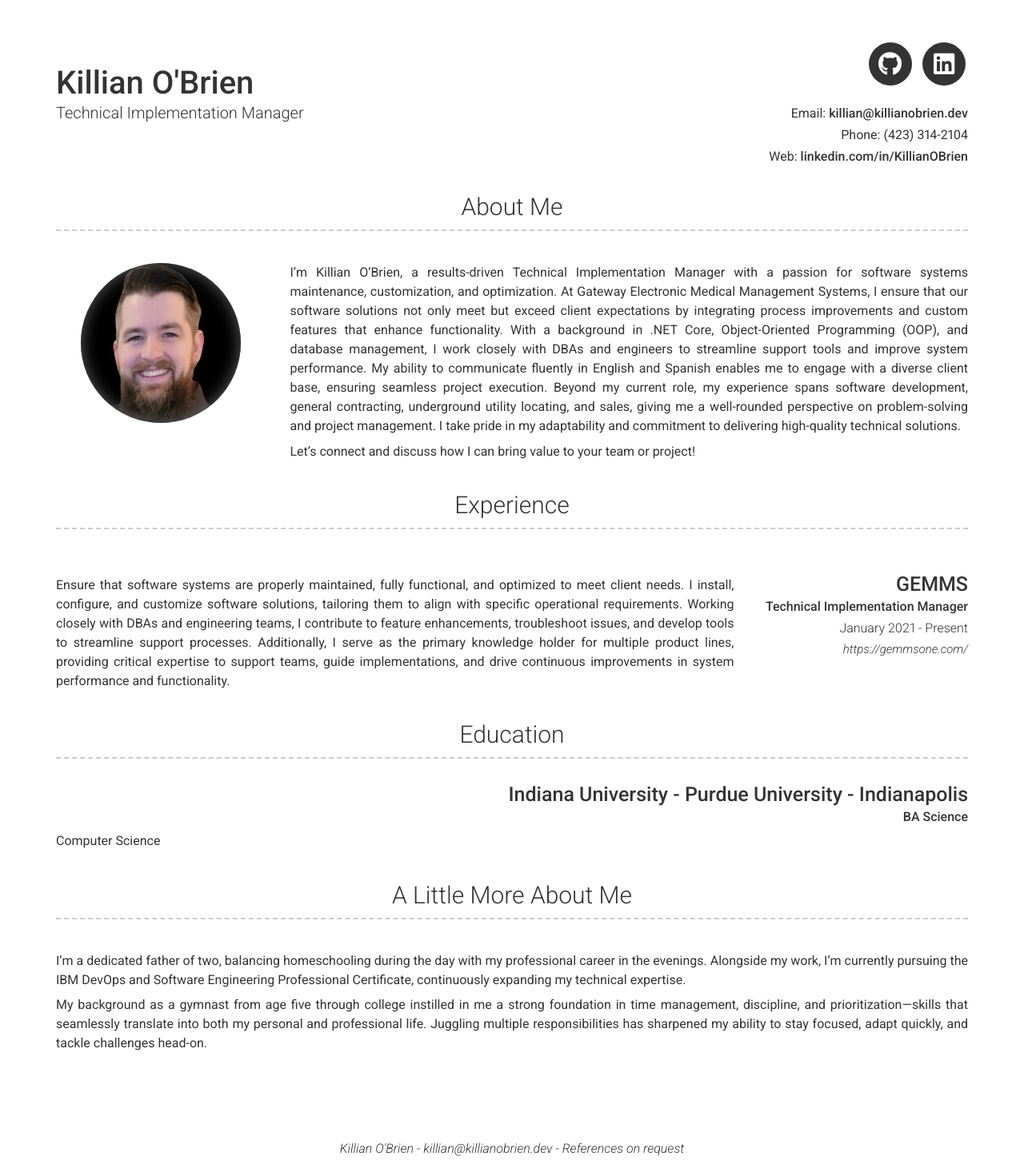
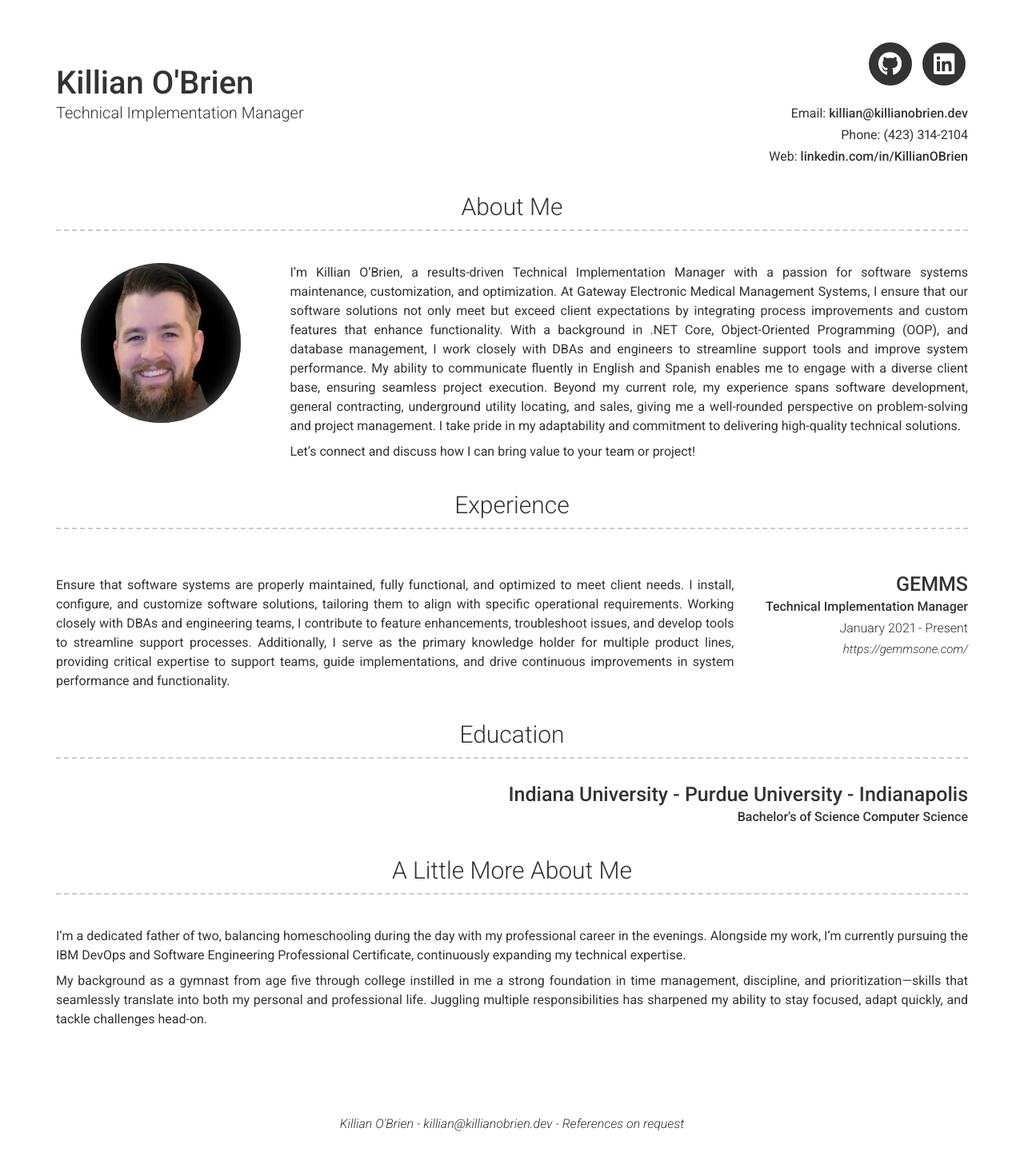
Before and after one commit to KillianGOBrien/KillianGOBrien.github.io, a Jekyll site: the page built from index.md, in a window 1280 px wide. Shown: the whole page at 80% size. Built offline with Jekyll 4.4.1, drawn with Linux system fonts in a browser that asks for light colours; nearby versions of some CDN libraries; after the commit the page ends 1426 px from its top, so only the background shows below that.

Commit message:
Update _config.yml

```diff
--- a/_config.yml
+++ b/_config.yml
@@ -95,9 +95,9 @@ content:
     content:
       - layout: top-right
         title: Indiana University - Purdue University - Indianapolis
-        sub_title: BA Science
+        sub_title: "Bachelor's of Science\nComputer Science"
         description: | # this will include new lines to allow paragraphs
-          Computer Science
+
   - title: A Little More About Me
     layout: text
     content: | # this will include new lines to allow paragraphs
```
